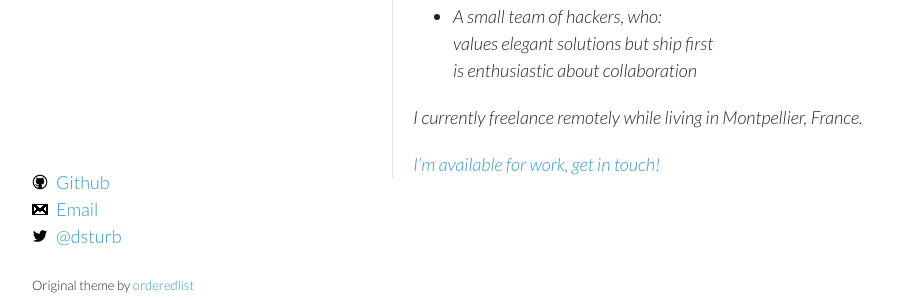
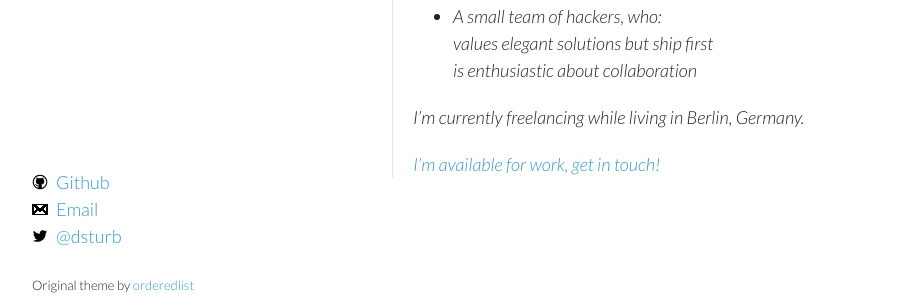
Before and after one commit to julienfantin/julienfantin.github.com, a Jekyll site: the page built from index.md, in a window 1280 px wide. Shown: the part 533-833 px from the top of the page, without its empty margins (178-1094 px from the left). Built offline with Jekyll 4.4.1, drawn with Linux system fonts in a browser that asks for light colours.

Commit message:
Update location.

```diff
--- a/_config.yml
+++ b/_config.yml
@@ -17,4 +17,4 @@ sections:
 
 # Status updates
 work_status: "I'm available for work, get in touch!"
-location: "Montpellier, France"
+location: "Berlin, Germany"
--- a/_includes/about.md
+++ b/_includes/about.md
@@ -15,6 +15,6 @@
 >    values elegant solutions but ship first
 >    is enthusiastic about collaboration
 >
-> I currently freelance remotely while living in {{ site.location }}.
+> I'm currently freelancing while living in {{ site.location }}.
 >
 > [*{{ site.work_status }}*](mailto:julienfantin@gmail.com?subject=Hi)
```
